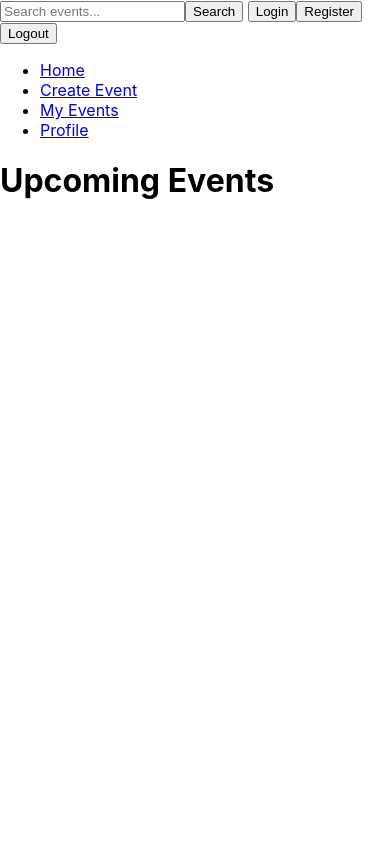
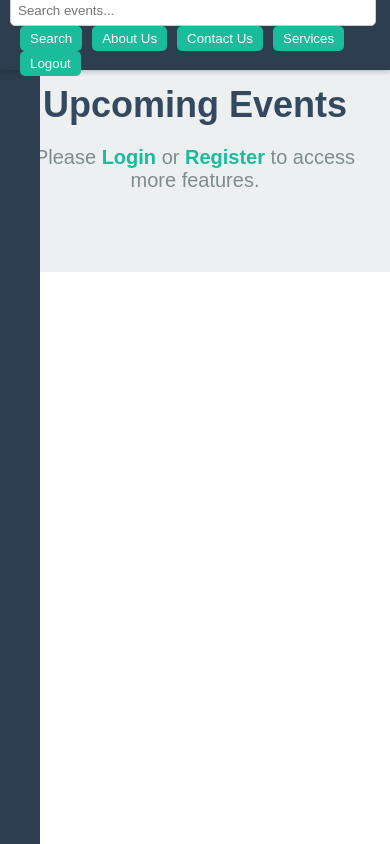
Before and after one commit to WalterSyd/EVENT-MGT-APP, a React (Create React App) app in the folder client/: page / in a window 390 px wide. Built offline with nearby package versions, Linux system fonts and the light colour scheme.

Commit message:
page layout

```diff
--- a/client/package.json
+++ b/client/package.json
@@ -16,7 +16,7 @@
     "yup": "^1.4.0"
   },
   "scripts": {
-    "start": "react-scripts start",
+    "start": "NODE_OPTIONS=--openssl-legacy-provider react-scripts start",
     "build": "react-scripts build",
     "test": "react-scripts test",
     "eject": "react-scripts eject"
--- a/client/src/App.css
+++ b/client/src/App.css
@@ -1,238 +1,191 @@
-body, html {
-    margin: 0;
-    padding: 0;
-    font-family: Arial, sans-serif;
-    height: 100%;
-    background-color: #555;
+/* Sidebar */
+.sidebar {
+  width: 200px;
+  height: 100vh;
+  background-color: #2c3e50;
+  padding: 20px;
+  position: fixed;
+  top: 0;
+  left: 0;
+  color: #ecf0f1;
+  font-family: 'Arial', sans-serif;
 }
 
-.App {
-    display: flex;
-    flex-direction: column;
-    height: 100vh;
+.sidebar ul {
+  list-style: none;
+  padding: 0;
+  margin-top: 20px;
 }
 
-.navbar {
-    width: 100%;
-    background-color: #333;
-    color: white;
-    padding: 10px 0;
-    position: fixed;
-    top: 0;
-    z-index: 1000;
+.sidebar ul li {
+  margin-bottom: 15px;
+  font-size: 18px;
 }
 
-.navbar-content {
-    display: flex;
-    justify-content: space-between;
-    align-items: center;
-    padding: 0 20px;
+.sidebar ul li a {
+  text-decoration: none;
+  color: #ecf0f1;
+  transition: color 0.3s ease;
+}
+
+.sidebar ul li a:hover {
+  color: #1abc9c; /* Highlight color on hover */
+}
+
+/* Navbar */
+.navbar {
+  background-color: #2c3e50;
+  padding: 10px;
+  display: flex;
+  justify-content: flex-end;
+  align-items: center;
+  position: fixed;
+  top: 0;
+  left: 200px; /* Starts after the sidebar */
+  right: 0;
+  height: 50px;
+  z-index: 1000;
+  box-shadow: 0 2px 5px rgba(0, 0, 0, 0.2);
+}
+
+.navbar-content .btn {
+  margin-left: 10px;
+  color: white;
+  background-color: #1abc9c;
+  border: none;
+  padding: 5px 10px;
+  cursor: pointer;
+  border-radius: 5px;
+}
+
+.navbar-content .btn:hover {
+  background-color: #16a085;
 }
 
 .search-bar {
-    padding: 5px;
-    width: 200px;
+  width: 350px; /* Wider search field */
+  padding: 7px;
+  border-radius: 5px;
+  border: 1px solid #ccc;
 }
 
-.btn {
-    background-color: #555;
-    color: white;
-    border: none;
-    padding: 10px 15px;
-    margin-left: 10px;
-    cursor: pointer;
+/* Home Page Centering and Styling */
+.home-container {
+  margin-left: 200px; /* Sidebar space */
+  padding: 80px 20px;
+  text-align: center;
+  background-color: #ecf0f1;
+  font-family: 'Arial', sans-serif;
 }
 
-.container {
-    display: flex;
-    margin-top: 50px; /* Adjust for navbar height */
-    height: calc(100vh - 50px);
+.home-container h1 {
+  color: #34495e;
+  font-size: 36px;
+  margin-bottom: 20px;
 }
 
-.sidebar {
-    background-color: #4B0082; /* Royal purple */
-    width: 25%;
-    padding: 20px;
-    box-sizing: border-box;
-    color: white;
+.home-container p {
+  font-size: 20px;
+  color: #7f8c8d;
 }
 
-.sidebar ul {
-    list-style-type: none;
-    padding: 0;
+.home-container a {
+  color: #1abc9c;
+  text-decoration: none;
+  font-weight: bold;
 }
 
-.sidebar ul li {
-    margin: 15px 0;
+.home-container a:hover {
+  text-decoration: underline;
 }
 
-.sidebar ul li a {
-    color: white;
-    text-decoration: none;
-    font-size: 18px;
+/* Events List Styling */
+.events-list {
+  display: grid;
+  grid-template-columns: repeat(auto-fit, minmax(300px, 1fr));
+  gap: 20px;
+  margin-top: 30px;
+  padding: 0 20px;
+  width: 100%;
+  max-width: 1200px;
 }
 
-.main-content {
-    width: 75%;
-    padding: 20px;
-    box-sizing: border-box;
-    overflow-y: auto;
+/* Event Card */
+.event-card {
+  background-color: white;
+  border: 1px solid #ccc;
+  padding: 20px;
+  border-radius: 10px;
+  box-shadow: 0 2px 10px rgba(0, 0, 0, 0.1);
+  text-align: left;
+  transition: transform 0.3s ease;
 }
 
-.App-header {
-    background-color: #282c34;
-    min-height: 100vh;
-    display: flex;
-    flex-direction: column;
-    align-items: center;
-    justify-content: center;
-    font-size: calc(10px + 2vmin);
-    color: white;
+.event-card:hover {
+  transform: translateY(-5px);
 }
 
-.App-logo {
-    height: 40vmin;
-    pointer-events: none;
+.event-card h2 {
+  font-size: 24px;
+  color: #34495e;
+  margin-bottom: 10px;
 }
 
-.App-link {
-    color: #61dafb;
+.event-card p {
+  font-size: 16px;
+  color: #7f8c8d;
 }
 
-@media (max-width: 768px) {
-    .container {
-        flex-direction: column;
-    }
-
-    .sidebar {
-        width: 100%;
-        display: none; /* Hide sidebar by default on small screens */
-    }
-
-    .main-content {
-        width: 100%;
-    }
-
-    .navbar-content {
-        flex-direction: column;
-        align-items: flex-start;
-    }
-}body, html {
-  margin: 0;
-  padding: 0;
-  font-family: Arial, sans-serif;
-  height: 100%;
+.event-price {
+  font-weight: bold;
+  margin-top: 5px;
 }
 
-.App {
-  display: flex;
-  flex-direction: column;
-  height: 100vh;
+.promoted {
+  border: 2px solid #1abc9c;
 }
 
-.navbar {
-  width: 100%;
-  background-color: #333;
-  color: white;
-  padding: 10px 0;
-  position: fixed;
-  top: 0;
-  z-index: 1000;
+.event-actions {
+  margin-top: 15px;
 }
 
-.navbar-content {
-  display: flex;
-  justify-content: space-between;
-  align-items: center;
-  padding: 0 20px;
+.event-actions .btn {
+  margin-right: 10px;
+  background-color: #1abc9c;
+  color: white;
+  border: none;
+  padding: 5px 10px;
+  cursor: pointer;
+  border-radius: 5px;
 }
 
-.search-bar {
-  padding: 5px;
-  width: 200px;
+.event-actions .btn:hover {
+  background-color: #16a085;
 }
 
-.btn {
-  background-color: #555;
-  color: white;
-  border: none;
-  padding: 10px 15px;
-  margin-left: 10px;
-  cursor: pointer;
-}
+/* Additional Styling for Mobile */
+@media (max-width: 768px) {
+  .home-container {
+    margin-left: 0;
+    padding: 60px 10px;
+  }
 
-.container {
-  display: flex;
-  margin-top: 50px; /* Adjust for navbar height */
-  height: calc(100vh - 50px);
-}
+  .navbar {
+    left: 0;
+  }
 
-.sidebar {
-  background-color: #4B0082; /* Royal purple */
-  width: 25%;
-  padding: 20px;
-  box-sizing: border-box;
-  color: white;
-}
-
-.sidebar ul {
-  list-style-type: none;
-  padding: 0;
-}
-
-.sidebar ul li {
-  margin: 15px 0;
-}
-
-.sidebar ul li a {
-  color: white;
-  text-decoration: none;
-  font-size: 18px;
-}
-
-.main-content {
-  width: 75%;
-  padding: 20px;
-  box-sizing: border-box;
-  overflow-y: auto;
-}
-
-.App-header {
-  background-color: #282c34;
-  min-height: 100vh;
-  display: flex;
-  flex-direction: column;
-  align-items: center;
-  justify-content: center;
-  font-size: calc(10px + 2vmin);
-  color: white;
-}
-
-.App-logo {
-  height: 40vmin;
-  pointer-events: none;
-}
-
-.App-link {
-  color: #61dafb;
-}
-
-@media (max-width: 768px) {
-  .container {
-      flex-direction: column;
+  .events-list {
+    grid-template-columns: 1fr;
   }
 
   .sidebar {
-      width: 100%;
-      display: none; /* Hide sidebar by default on small screens */
+    position: fixed;
+    top: 0;
+    left: -200px;
+    transition: left 0.3s ease;
   }
 
-  .main-content {
-      width: 100%;
-  }
-
-  .navbar-content {
-      flex-direction: column;
-      align-items: flex-start;
+  .sidebar.open {
+    left: 0;
   }
 }
--- a/client/src/App.js
+++ b/client/src/App.js
@@ -1,4 +1,5 @@
 
+import './App.css'; // Make sure the path is correct
 import React from 'react';
 import { BrowserRouter as Router, Route, Routes } from 'react-router-dom';
 import Navbar from './components/Navbar';
--- a/client/src/components/Navbar.js
+++ b/client/src/components/Navbar.js
@@ -1,3 +1,40 @@
+// import React, { useState } from 'react';
+// import axios from 'axios';
+
+// function Navbar() {
+//     const [searchTerm, setSearchTerm] = useState('');
+
+//     const handleSearch = async () => {
+//         try {
+//             const response = await axios.get(`/events?search=${searchTerm}`); // Adjust the endpoint as needed
+//             console.log('Search Results:', response.data);
+//             // Here you can update the state to show results or handle them as needed
+//         } catch (error) {
+//             console.error('Error fetching search results:', error);
+//         }
+//     };
+
+//     return (
+//         <div className="navbar">
+//             <div className="navbar-content">
+//                 <input
+//                     type="text"
+//                     placeholder="Search events..."
+//                     className="search-bar"
+//                     value={searchTerm}
+//                     onChange={(e) => setSearchTerm(e.target.value)}
+//                 />
+//                 <button className="btn" onClick={handleSearch}>Search</button> {/* Functional Search Button */}
+//                 <button className="btn">Login</button>
+//                 <button className="btn">Register</button>
+//                 <button className="btn">Logout</button>
+//             </div>
+//         </div>
+//     );
+// }
+
+// export default Navbar;
+
 import React, { useState } from 'react';
 import axios from 'axios';
 
@@ -6,9 +43,8 @@ function Navbar() {
 
     const handleSearch = async () => {
         try {
-            const response = await axios.get(`/events?search=${searchTerm}`); // Adjust the endpoint as needed
+            const response = await axios.get(`/events?search=${searchTerm}`);
             console.log('Search Results:', response.data);
-            // Here you can update the state to show results or handle them as needed
         } catch (error) {
             console.error('Error fetching search results:', error);
         }
@@ -24,9 +60,10 @@ function Navbar() {
                     value={searchTerm}
                     onChange={(e) => setSearchTerm(e.target.value)}
                 />
-                <button className="btn" onClick={handleSearch}>Search</button> {/* Functional Search Button */}
-                <button className="btn">Login</button>
-                <button className="btn">Register</button>
+                <button className="btn" onClick={handleSearch}>Search</button>
+                <button className="btn">About Us</button>
+                <button className="btn">Contact Us</button>
+                <button className="btn">Services</button>
                 <button className="btn">Logout</button>
             </div>
         </div>
--- a/client/src/pages/Home.js
+++ b/client/src/pages/Home.js
@@ -1,10 +1,100 @@
+// import React from 'react';
+
+// function Home() {
+//     return (
+//         <div>
+//             <h1>Upcoming Events</h1>
+//             {/* Event list will be populated here */}
+//         </div>
+//     );
+// }
+
+// export default Home;
+
+
+
+
+
 import React from 'react';
+import { Link } from 'react-router-dom';
+import '../App.css';
+
+const events = [
+    {
+        title: 'Finding Connection After Relationship Trauma Summit',
+        time: 'Today • 8:00 PM GMT+3',
+        price: 'Free',
+        promoted: true,
+    },
+    {
+        title: 'Free Masterclass: Relieve Anxiety in Just 60 Seconds Using Self-Hypnosis',
+        time: 'Today • 5:00 PM GMT+3',
+        price: 'Free',
+        promoted: true,
+    },
+    {
+        title: 'Enchanted Full Moon Crystal Live Sale',
+        time: 'Tomorrow • 2:30 AM GMT+3',
+        price: 'Free',
+        promoted: true,
+    },
+    {
+        title: 'WordCamp Nairobi 2024',
+        time: 'Fri, Nov 1 • 8:00 AM',
+        price: 'From $14.64',
+        promoted: false,
+    },
+    {
+        title: 'Africa\'s Next Super Model 2024',
+        time: 'Sat, Nov 9 • 3:00 PM',
+        price: 'From $23.18',
+        promoted: false,
+    },
+    {
+        title: 'Africa Bitcoin Conference 2024',
+        time: 'Mon, Dec 9 • 8:00 AM',
+        price: 'From $56.00',
+        promoted: false,
+    },
+    {
+        title: 'Silicon Xchange 2024',
+        time: 'Tue, Dec 10 • 9:00 AM',
+        price: 'From $268.61',
+        promoted: false,
+    },
+    {
+        title: 'Nairobi International Education Fair 2024',
+        time: 'Wed, Oct 30 • 10:00 AM',
+        price: 'Villa Rosa Kempinski',
+        promoted: true,
+    },
+];
 
 function Home() {
+    const isAuthenticated = localStorage.getItem('access_token');
+
     return (
-        <div>
+        <div className="home-container">
             <h1>Upcoming Events</h1>
-            {/* Event list will be populated here */}
+            {!isAuthenticated ? (
+                <div>
+                    <p>Please <Link to="/login">Login</Link> or <Link to="/register">Register</Link> to access more features.</p>
+                </div>
+            ) : (
+                <div className="events-list">
+                    {events.map((event, index) => (
+                        <div className={`event-card ${event.promoted ? 'promoted' : ''}`} key={index}>
+                            <h2>{event.title}</h2>
+                            <p>{event.time}</p>
+                            <p className="event-price">{event.price}</p>
+                            <div className="event-actions">
+                                <button className="btn">Share this event</button>
+                                <button className="btn">Save this event</button>
+                            </div>
+                        </div>
+                    ))}
+                </div>
+            )}
         </div>
     );
 }
```
Also changed, not shown: client/src/components/Sidebar.js (+17 -0 lines), 1 other file (tests, documents, lock files or other folders).
